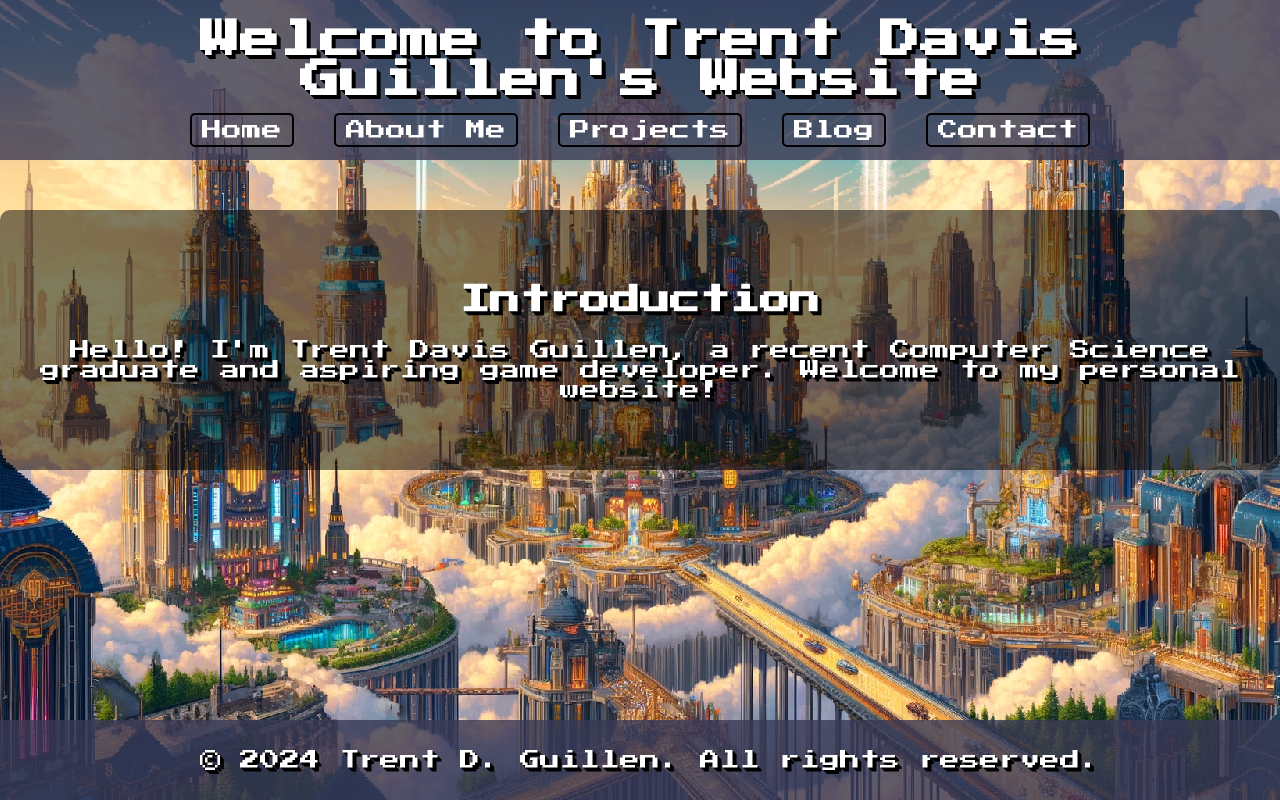
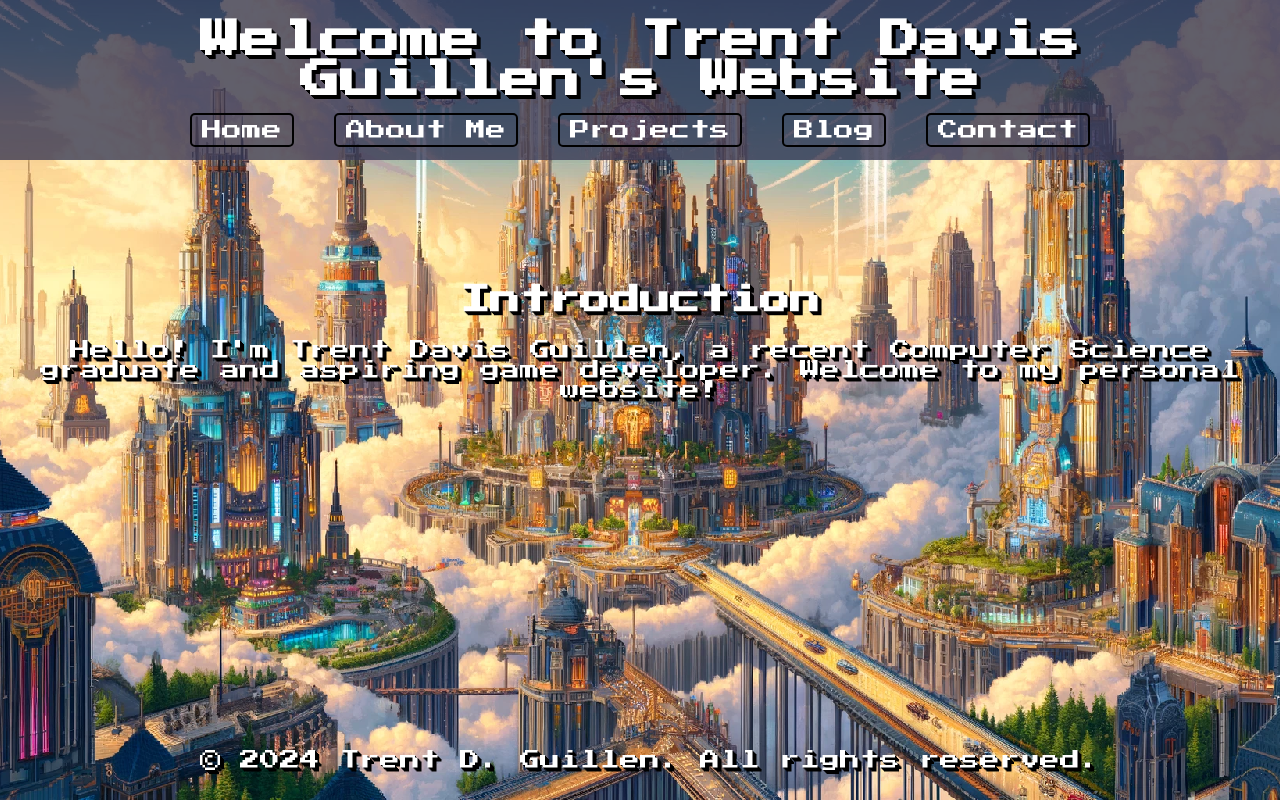
Before and after one commit to thetent1/Website, a plain HTML site: page index.html in a window 1280 px wide. Drawn offline with Linux system fonts and the light colour scheme.

Commit message:
Update styles.css

```diff
--- a/styles.css
+++ b/styles.css
@@ -47,14 +47,14 @@ nav ul li a:hover {
 
 main {
     padding: 50px 20px;
-    background-color: rgba(0, 0, 0, 0.5);
+   /* background-color: rgba(0, 0, 0, 0.5); */
     border-radius: 10px;
     display: inline-block;
     margin-top: 50px;
 }
 
 footer {
-    background-color: rgba(58, 58, 85, 0.8);
+   /* background-color: rgba(58, 58, 85, 0.8); */
     padding: 10px;
     position: fixed;
     width: 100%;
```
